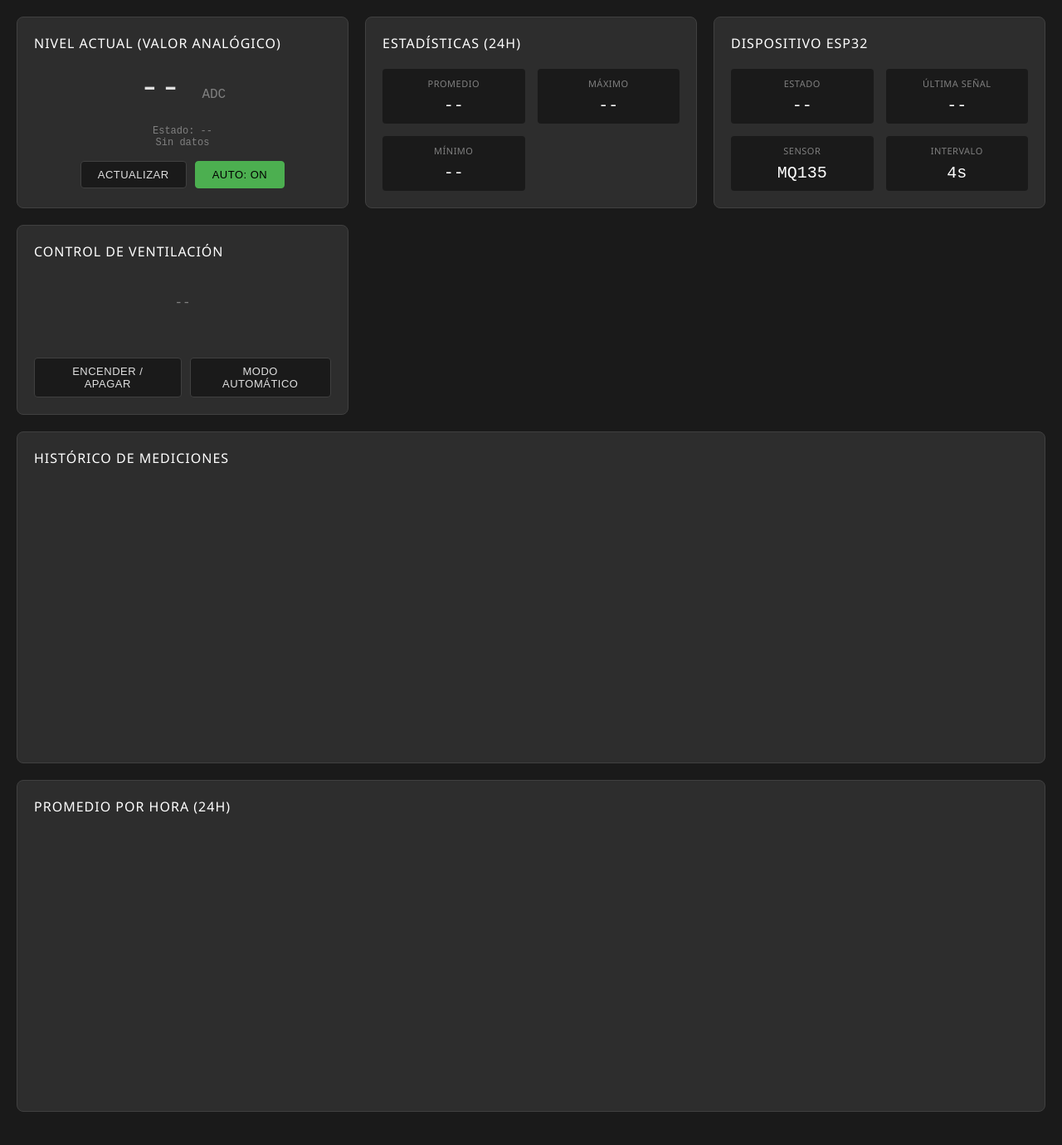
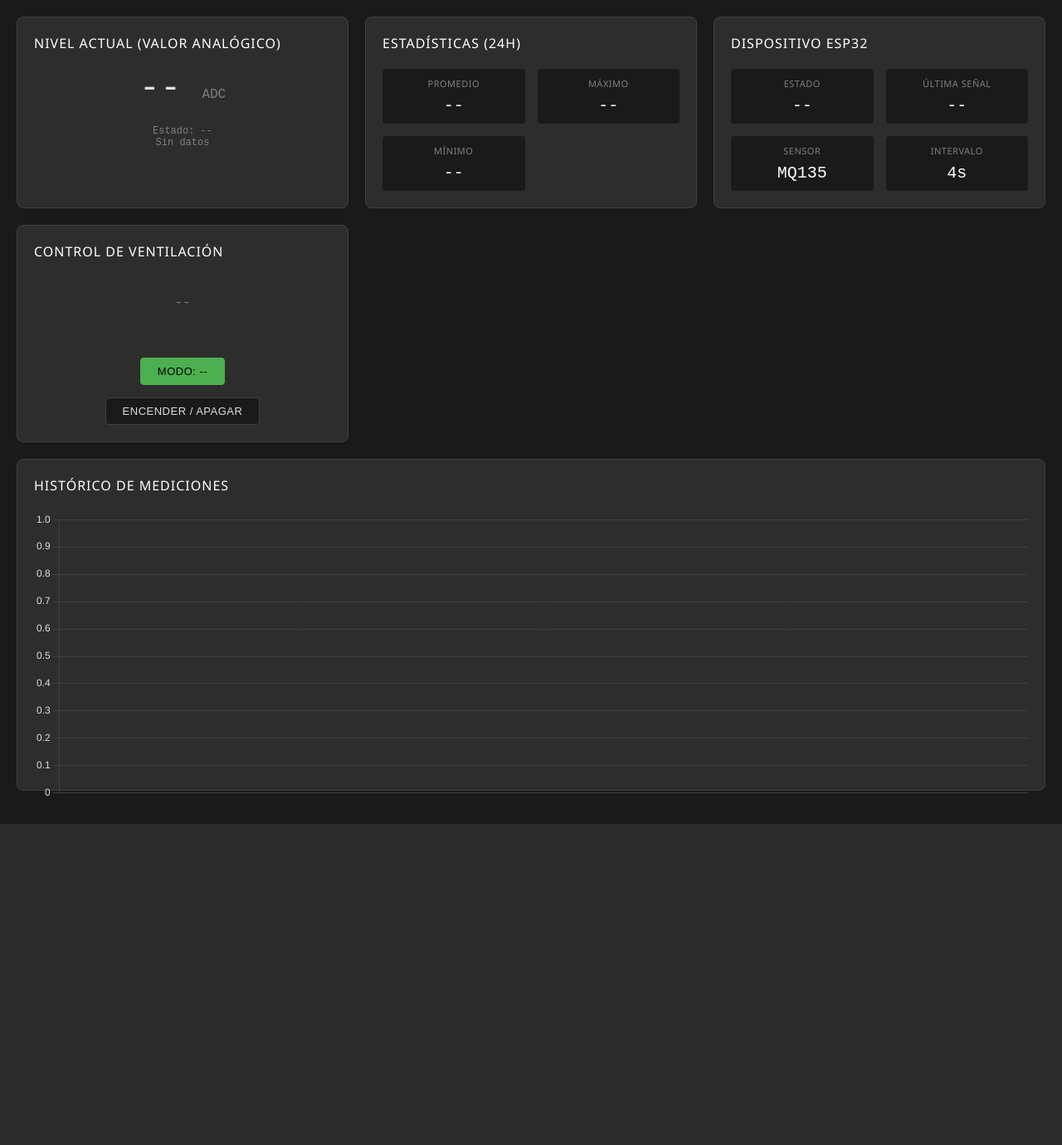
Before and after one commit to JulietaCordoba/202609-IC2-bracaccini-cordoba-milanese, a Django app: page / in a window 1280 px wide. Shown: the part 129-1509 px from the top of the page at 83% size. After the commit the page ends 1122 px from the top, so only its background shows below. Run offline with Django 5.2, Linux system fonts and the light colour scheme.

Commit message:
Simplifica control de ventilacion a boton de modo unico

```diff
--- a/frontend/dashboard/static/dashboard/js/dashboard.js
+++ b/frontend/dashboard/static/dashboard/js/dashboard.js
@@ -3,12 +3,10 @@ const API_BASE = 'http://192.168.1.62:8000/api';
 const REFRESH_INTERVAL = 4000; // 4s
 const WARNING_THRESHOLD = 700;    // ajustá si querés
 const DANGER_THRESHOLD  = 1500;   // ajustá si querés
+const DISPLAY_TZ = 'America/Argentina/Buenos_Aires';
 
-javascript
-let autoRefresh = true;
 let refreshTimer = null;
 let mainChart = null;
-let hourlyChart = null;
 let lastKnownStatus = null;
 let lastKnownFan = { fan_on: null, manual_mode: null };
 
@@ -24,13 +22,6 @@ function initCharts() {
     type:'line',
     data:{ labels:[], datasets:[{ label:'Calidad del Aire (ADC)', data:[], borderColor:chartColors.primary, backgroundColor:'rgba(76,175,80,.1)', borderWidth:2, tension:.3, fill:true, pointRadius:0 }] },
     options:{ responsive:true, maintainAspectRatio:false, plugins:{legend:{display:false}}, scales:{ y:{beginAtZero:true}, x:{grid:{display:false}} } }
-  });
-
-  const ctx2 = document.getElementById('hourlyChart').getContext('2d');
-  hourlyChart = new Chart(ctx2, {
-    type:'bar',
-    data:{ labels:[], datasets:[{ label:'Promedio por Hora (ADC)', data:[], backgroundColor:'rgba(76,175,80,.6)', borderColor:chartColors.primary, borderWidth:1 }] },
-    options:{ responsive:true, maintainAspectRatio:false, plugins:{legend:{display:false}}, scales:{ x:{grid:{display:false}} } }
   });
 }
 
@@ -62,14 +53,14 @@ async function fetchLatest() {
     if (d.gas != null) updateCurrentValue(d.gas);
     if (d.status) {
       const pretty = d.status.replaceAll('_',' ').replace(/\b\w/g,c=>c.toUpperCase());
-      document.getElementById('currentStatus').textContent = 'Estado: ${pretty}';
+      document.getElementById('currentStatus').textContent = `Estado: ${pretty}`;
       lastKnownStatus = d.status;
       updateSafetyAlert();
     }
     if (d.ts) {
       const t = new Date(d.ts/1e6);
-      document.getElementById('currentTimestamp').textContent = t.toLocaleString('es-AR');
-      document.getElementById('lastUpdate').textContent     = t.toLocaleTimeString('es-AR');
+      document.getElementById('currentTimestamp').textContent = t.toLocaleString('es-AR', {timeZone: DISPLAY_TZ});
+      document.getElementById('lastUpdate').textContent     = t.toLocaleTimeString('es-AR', {timeZone: DISPLAY_TZ});
       // Actualizamos el panel del ESP32 usando el timestamp del último dato
       updateDevicePanelFromTs(d.ts);
     }
@@ -93,7 +84,6 @@ async function fetchStatistics() {
     const r = await fetch(`${API_BASE}/statistics`);
     const j = await r.json();
     if (j.statistics) updateStatistics(j.statistics);
-    if (j.hourly_average) updateHourlyChart(j.hourly_average);
   } catch(e) {
     console.warn('[stats] error', e);
   }
@@ -124,15 +114,19 @@ async function toggleFan() {
   }
 }
 
-async function setFanAuto() {
-  const btn = document.getElementById('fanAutoBtn');
+async function toggleFanMode() {
+  const btn = document.getElementById('fanModeBtn');
   btn.disabled = true;
   try {
-    const r = await fetch(`${API_BASE}/fan/auto`, { method: 'POST' });
+    // Si está en automático (o todavía no sabemos), pasamos a manual;
+    // si ya está en manual, volvemos a automático.
+    const goingManual = lastKnownFan.manual_mode !== true;
+    const endpoint = goingManual ? '/fan/manual' : '/fan/auto';
+    const r = await fetch(`${API_BASE}${endpoint}`, { method: 'POST' });
     const d = await r.json();
     updateFanPanel(d);
   } catch(e) {
-    console.warn('[fan/auto] error', e);
+    console.warn('[fan/mode] error', e);
   } finally {
     btn.disabled = false;
   }
@@ -159,6 +153,23 @@ function updateFanPanel(d) {
   else if (manual === false) parts.push('Modo automático');
   if (d.simulated) parts.push('simulado (sin conexión con el relé físico)');
   note.textContent = parts.length ? parts.join(' — ') : '\u00A0';
+
+  // Botón único de modo: muestra el modo actual y alterna al apretarlo.
+  const modeBtn = document.getElementById('fanModeBtn');
+  if (manual === true) {
+    modeBtn.textContent = 'Modo: Manual';
+    modeBtn.className = 'btn';
+  } else if (manual === false) {
+    modeBtn.textContent = 'Modo: Automático';
+    modeBtn.className = 'btn active';
+  } else {
+    modeBtn.textContent = 'Modo: --';
+    modeBtn.className = 'btn';
+  }
+
+  // El botón de encender/apagar solo se puede usar en modo manual.
+  // En automático queda bloqueado hasta que se cambie a manual explícitamente.
+  document.getElementById('fanToggleBtn').disabled = (manual !== true);
 
   lastKnownFan = { fan_on: d.fan_on, manual_mode: d.manual_mode };
   updateSafetyAlert();
@@ -192,7 +203,7 @@ function updateMainChart(data) {
   const values = [];
   data.forEach(it => {
     const d = new Date(it.ts/1e6);
-    labels.push(d.toLocaleTimeString('es-AR',{hour:'2-digit',minute:'2-digit'}));
+    labels.push(d.toLocaleTimeString('es-AR',{hour:'2-digit',minute:'2-digit', timeZone: DISPLAY_TZ}));
     values.push(it.gas);
   });
   mainChart.data.labels = labels;
@@ -200,28 +211,14 @@ function updateMainChart(data) {
   mainChart.update();
 }
 
-function updateHourlyChart(rows) {
-  hourlyChart.data.labels = rows.map(r => r.hour);
-  hourlyChart.data.datasets[0].data = rows.map(r => r.avg);
-  hourlyChart.update();
-}
-
 // === Refresh ===
 async function refreshData() {
   await Promise.all([ fetchLatest(), fetchStatistics(), fetchHistory(), fetchFanStatus() ]);
 }
 
-function toggleAutoRefresh() {
-  autoRefresh = !autoRefresh;
-  const btn = document.getElementById('autoRefreshBtn');
-  btn.textContent = autoRefresh ? 'Auto: ON' : 'Auto: OFF';
-  btn.className = autoRefresh ? 'btn active' : 'btn';
-  if (autoRefresh) startAuto(); else stopAuto();
-}
-
 function startAuto() {
   stopAuto();
-  refreshTimer = setInterval(() => { if (autoRefresh) refreshData(); }, REFRESH_INTERVAL);
+  refreshTimer = setInterval(() => { refreshData(); }, REFRESH_INTERVAL);
 }
 function stopAuto() { if (refreshTimer) { clearInterval(refreshTimer); refreshTimer = null; } }
 
--- a/frontend/dashboard/templates/dashboard/index.html
+++ b/frontend/dashboard/templates/dashboard/index.html
@@ -40,9 +40,11 @@
     .alert-box.danger { background:#4d0000; border-left-color:#f44336; }
     .alert-box strong { color:#fff; text-transform:uppercase; font-size:12px; }
     .control-panel { display:flex; gap:10px; margin-top:15px; justify-content:center; }
-    .btn { padding:8px 20px; border:1px solid #404040; background:#1a1a1a; color:#e0e0e0; border-radius:4px; cursor:pointer; font-size:13px; text-transform:uppercase; letter-spacing:.5px; transition:all .2s; }
+    .btn { padding:8px 20px; border:1px solid #404040; background:#1a1a1a; color:#e0e0e0; border-radius:4px; cursor:pointer; font-size:13px; text-transform:uppercase; letter-spacing:.5px; transition:all .2s; white-space:nowrap; }
     .btn:hover { background:#404040; color:#fff; }
     .btn.active { background:#4CAF50; color:#000; border-color:#4CAF50; }
+    .btn:disabled { opacity:.4; cursor:not-allowed; }
+    .btn:disabled:hover { background:#1a1a1a; color:#e0e0e0; }
     @media (max-width:768px){ .value-display{ font-size:32px; } .dashboard-grid{ grid-template-columns:1fr; } }
   </style>
 </head>
@@ -62,10 +64,6 @@
         </div>
         <div class="timestamp" id="currentStatus">Estado: --</div>
         <div class="timestamp" id="currentTimestamp">Sin datos</div>
-        <div class="control-panel">
-          <button class="btn" onclick="refreshData()">Actualizar</button>
-          <button class="btn active" onclick="toggleAutoRefresh()" id="autoRefreshBtn">Auto: ON</button>
-        </div>
       </div>
 
       <!-- Estadísticas -->
@@ -75,7 +73,6 @@
           <div class="stat-item"><div class="stat-label">Promedio</div><div class="stat-value" id="avgValue">--</div></div>
           <div class="stat-item"><div class="stat-label">Máximo</div><div class="stat-value" id="maxValue">--</div></div>
           <div class="stat-item"><div class="stat-label">Mínimo</div><div class="stat-value" id="minValue">--</div></div>
-
         </div>
       </div>
 
@@ -102,19 +99,22 @@
         </div>
       </div>
 
-      <!-- Control de ventilación (modo manual) -->
+      <!-- Control de ventilación -->
       <div class="card">
         <h2>Control de Ventilación</h2>
         <div class="value-display" id="fanState">
           <span class="unit">--</span>
         </div>
         <div class="timestamp" id="fanSimulatedNote">&nbsp;</div>
-        <div class="alert-box danger" id="fanSafetyAlert" style="display:none; margin-top:10px;"><strong>Atención</strong><br>
+        <div class="alert-box danger" id="fanSafetyAlert" style="display:none; margin-top:10px;">
+          <strong>Atención</strong><br>
           Aire peligroso detectado y el ventilador está apagado en modo manual. Considerá encenderlo.
         </div>
         <div class="control-panel">
+          <button class="btn active" onclick="toggleFanMode()" id="fanModeBtn">Modo: --</button>
+        </div>
+        <div class="control-panel">
           <button class="btn" onclick="toggleFan()" id="fanToggleBtn">Encender / Apagar</button>
-          <button class="btn" onclick="setFanAuto()" id="fanAutoBtn">Modo Automático</button>
         </div>
       </div>
     </div>
@@ -123,11 +123,6 @@
       <h2>Histórico de Mediciones</h2>
       <canvas id="mainChart"></canvas>
     </div>
-
-    <div class="chart-container">
-      <h2>Promedio por Hora (24h)</h2>
-      <canvas id="hourlyChart"></canvas>
-    </div>
   </div>
 
   <script src="{% static 'dashboard/js/dashboard.js' %}"></script>
--- a/frontend/dashboard/urls.py
+++ b/frontend/dashboard/urls.py
@@ -9,6 +9,7 @@ from .views import (
     api_fan_status,
     api_fan_toggle,
     api_fan_auto,
+    api_fan_manual,
 )
 
 urlpatterns = [
@@ -21,4 +22,5 @@ urlpatterns = [
     path('api/fan', api_fan_status),
     path('api/fan/toggle', api_fan_toggle),
     path('api/fan/auto', api_fan_auto),
+    path('api/fan/manual', api_fan_manual),
 ]
--- a/frontend/dashboard/views.py
+++ b/frontend/dashboard/views.py
@@ -117,3 +117,19 @@ def api_fan_auto(request):
     _simulated_fan_state["updated_at"] = time.time()
     _simulated_fan_state["simulated"] = True
     return JsonResponse(_simulated_fan_state)
+
+
+@csrf_exempt
+@require_POST
+def api_fan_manual(request):
+    """Cambia a modo manual desde la interfaz web, sin tocar el estado
+    actual del ventilador (ni prende ni apaga)."""
+    try:
+        return _proxy_post("/api/fan/manual")
+    except requests.RequestException:
+        pass
+
+    _simulated_fan_state["manual_mode"] = True
+    _simulated_fan_state["updated_at"] = time.time()
+    _simulated_fan_state["simulated"] = True
+    return JsonResponse(_simulated_fan_state)
```
Also changed, not shown: 1 other file.
